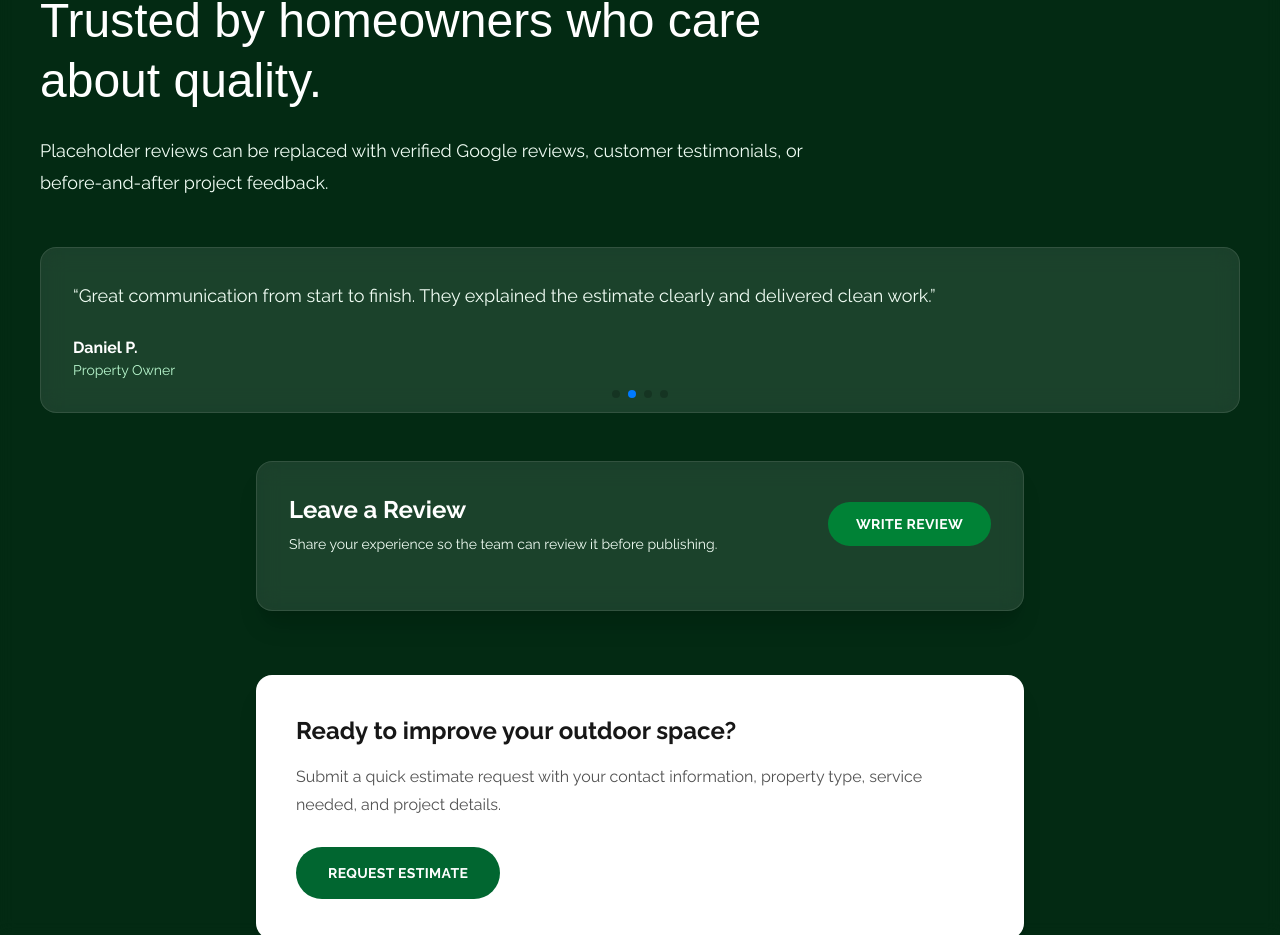
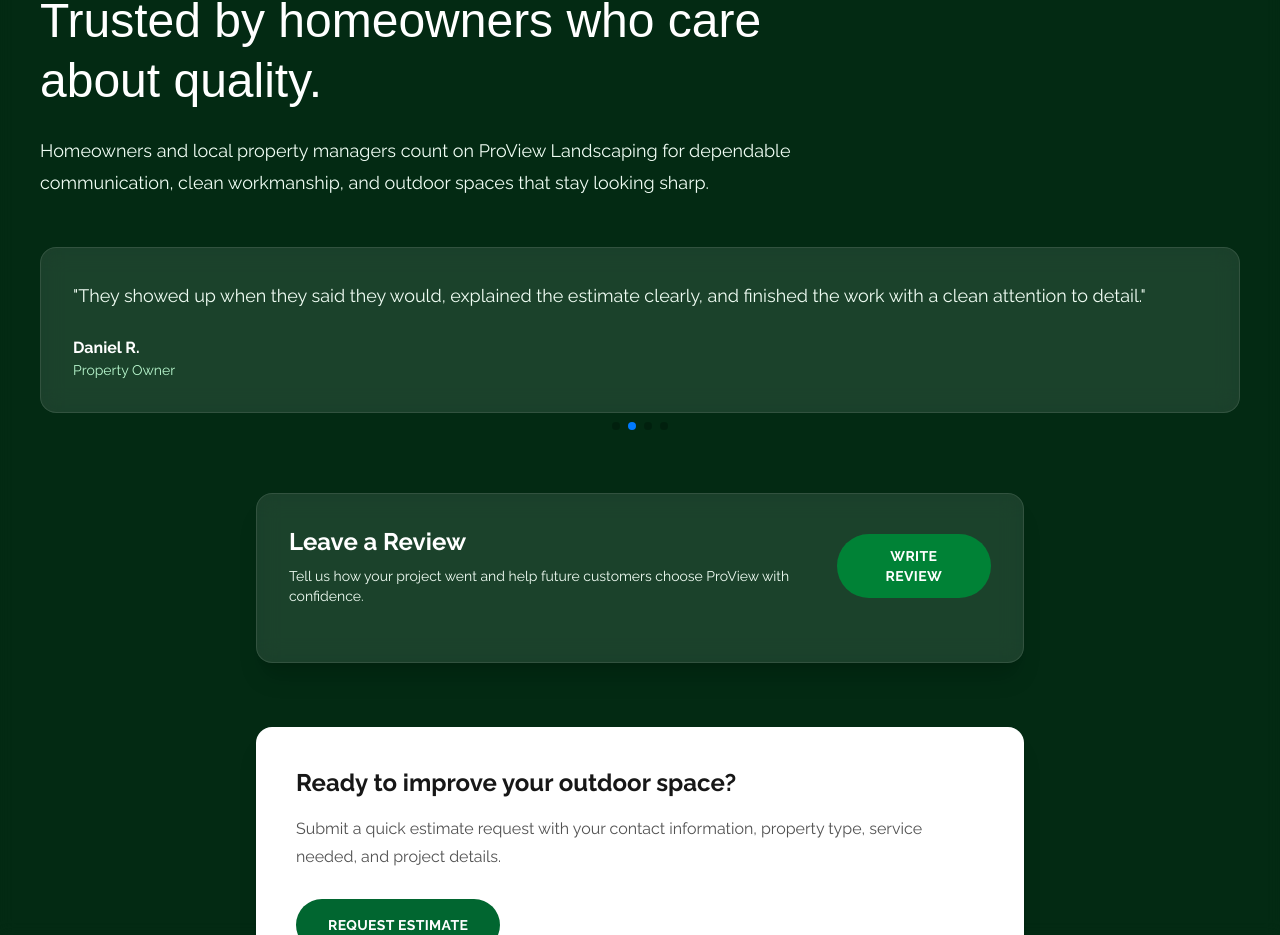
Before and after one commit to boottlegboy/Landscaping-Sites-Demos, a Next.js app: page / in a window 1280 px wide. Shown: the part 5079-6014 px from the top of the page. Built offline with nearby package versions, Linux system fonts and the light colour scheme; a web font is replaced by a local one.

Commit message:
Review + Analytics Update

```diff
--- a/package.json
+++ b/package.json
@@ -9,6 +9,7 @@
     "lint": "eslint"
   },
   "dependencies": {
+    "@vercel/analytics": "^2.0.1",
     "framer-motion": "^12.38.0",
     "next": "16.2.6",
     "react": "19.2.4",
--- a/src/app/ReviewsSlider.tsx
+++ b/src/app/ReviewsSlider.tsx
@@ -8,25 +8,25 @@ import "swiper/css/pagination";
 const reviews = [
   {
     quote:
-      "The team was professional, fast, and the final result made the property look completely refreshed.",
-    name: "Maria R.",
+      "ProView did a great job cleaning up our beds, trimming everything back, and leaving the yard looking better than it has in years.",
+    name: "Maria G.",
+    role: "Homeowner",
+  },
+  {
+    quote:
+      "They showed up when they said they would, explained the estimate clearly, and finished the work with a clean attention to detail.",
+    name: "Daniel R.",
+    role: "Property Owner",
+  },
+  {
+    quote:
+      "Our irrigation and lawn maintenance have been much easier since working with ProView. The property looks consistent week after week.",
+    name: "Sofia M.",
     role: "Residential Client",
   },
   {
     quote:
-      "Great communication from start to finish. They explained the estimate clearly and delivered clean work.",
-    name: "Daniel P.",
-    role: "Property Owner",
-  },
-  {
-    quote:
-      "Reliable landscaping service with attention to detail. I would definitely recommend them.",
-    name: "Sofia M.",
-    role: "Local Customer",
-  },
-  {
-    quote:
-      "Very easy to work with and the project came out exactly how we wanted.",
+      "The hardscape work came out exactly how we pictured it. The crew was respectful, organized, and easy to work with.",
     name: "Carlos T.",
     role: "Homeowner",
   },
@@ -47,10 +47,10 @@ export default function ReviewsSlider() {
         <SwiperSlide key={index}>
           <div className="rounded-2xl border border-white/10 bg-white/10 p-8 text-white backdrop-blur-md">
             <p className="mb-6 text-lg leading-8 text-green-50">
-              “{review.quote}”
+              &quot;{review.quote}&quot;
             </p>
-            <p className="font-bold">{review.name}</p>
-            <p className="text-sm text-green-200">{review.role}</p>
+            <p className="text-base font-bold leading-6 tracking-normal text-white">{review.name}</p>
+            <p className="text-sm font-normal leading-5 tracking-normal text-green-200">{review.role}</p>
           </div>
         </SwiperSlide>
       ))}
--- a/src/app/layout.tsx
+++ b/src/app/layout.tsx
@@ -1,5 +1,6 @@
 import type { Metadata } from "next";
 import { Geist, Geist_Mono } from "next/font/google";
+import { Analytics } from "@vercel/analytics/next";
 import "./globals.css";
 
 const geistSans = Geist({
@@ -27,7 +28,10 @@ export default function RootLayout({
       lang="en"
       className={`${geistSans.variable} ${geistMono.variable} h-full antialiased`}
     >
-      <body className="min-h-full flex flex-col">{children}</body>
+      <body className="min-h-full flex flex-col">
+        {children}
+        <Analytics />
+      </body>
     </html>
   );
 }
--- a/src/app/page.tsx
+++ b/src/app/page.tsx
@@ -355,7 +355,7 @@ export default function LandscapeDemoHomepage() {
               Trusted by homeowners who care about quality.
             </h2>
             <p className="text-lg leading-8 text-green-50">
-              Placeholder reviews can be replaced with verified Google reviews, customer testimonials, or before-and-after project feedback.
+              Homeowners and local property managers count on ProView Landscaping for dependable communication, clean workmanship, and outdoor spaces that stay looking sharp.
             </p>
           </div>
 
@@ -366,7 +366,7 @@ export default function LandscapeDemoHomepage() {
     <div>
       <h3 className="text-2xl font-bold">Leave a Review</h3>
       <p className="mt-2 text-sm text-green-50">
-        Share your experience so the team can review it before publishing.
+        Tell us how your project went and help future customers choose ProView with confidence.
       </p>
     </div>
 
```
Also changed, not shown: 1 other file (tests, documents, lock files or other folders).
